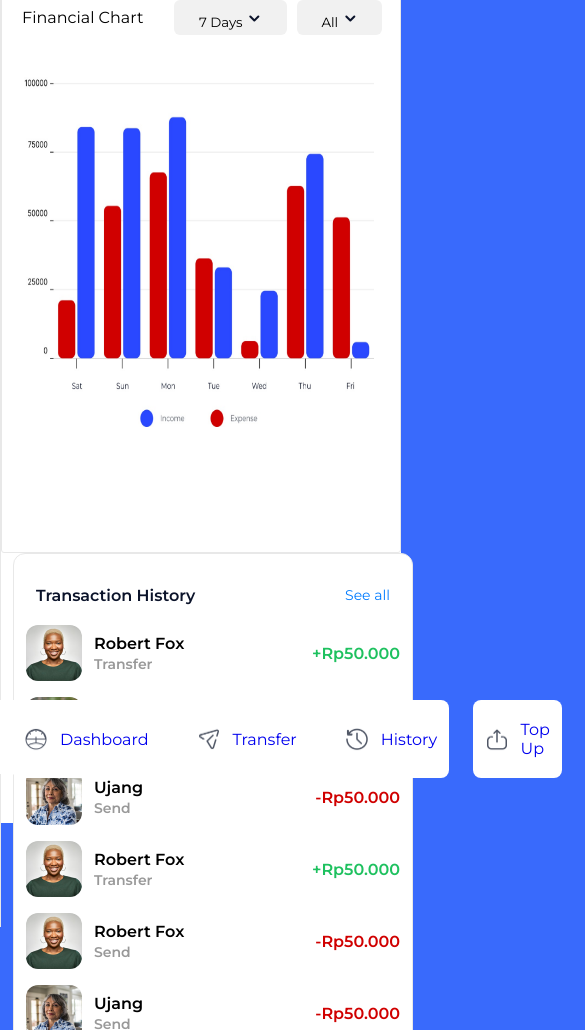
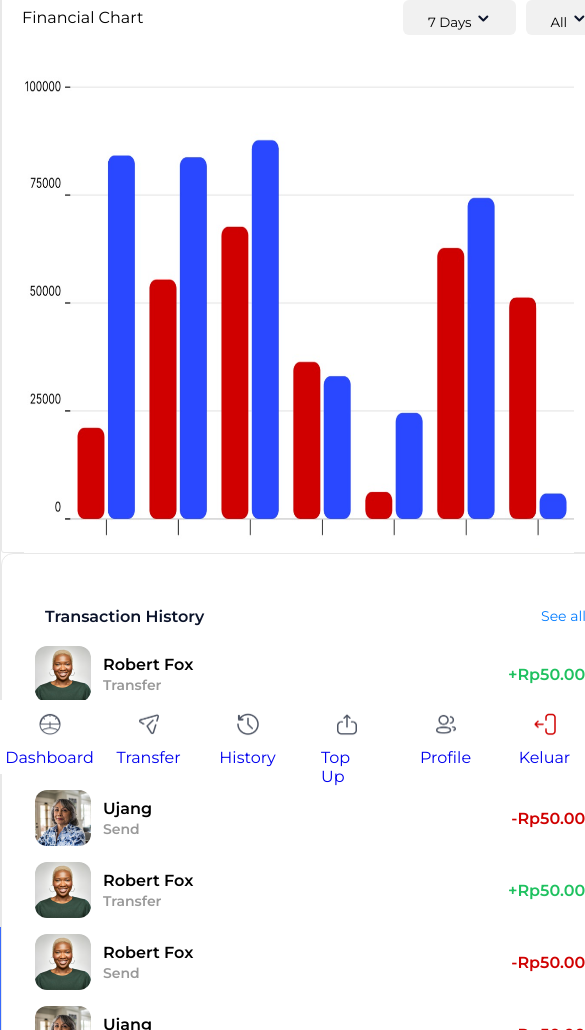
Before and after one commit to HN721/fgo24-css-slicing, a plain HTML site: page src/Dashboard/dashboard.html in a window 390 px wide. Shown: the part 70-1100 px from the top of the page, 585 px wide, since content can reach past the window. Drawn offline with Linux system fonts and the light colour scheme; files that its build step writes are made by us from their sources; a web font is replaced by a local one.

Commit message:
fix: update layouting landingpage

```diff
--- a/src/Dashboard/dashboard.html
+++ b/src/Dashboard/dashboard.html
@@ -61,6 +61,9 @@
 
         </div>
        <div class="content">
+        <div class="content-responsiv">
+          <p>test</p>
+        </div>
         <div class="content-left">
           <div class="content-child">
             <div class="img-duit">
--- a/src/Dashboard/style.css
+++ b/src/Dashboard/style.css
@@ -1157,7 +1157,7 @@ padding: 32px;
 @media only screen and (max-width: 768px) {
 
 body{
-  width: 400px;
+  width: 629px;
   height: 1067px;
 }
 .navbar{
@@ -1172,7 +1172,9 @@ body{
   flex-direction: column;
 }
 .trans{
-  width: 400px;
+  width: 629px;
+  margin: 0;
+  padding: 33px;
 }
 .chart{
   display: flex;
@@ -1180,40 +1182,55 @@ body{
 
 }
 .chart-child{
-  width: 400px;
+  width: 629px;
   margin: 0;
   border: 1px solid #E8E8E8;
   border-radius: 3px;
 }
 .cart{
-  width: 400px;
+  width: 629px;
   padding: 20px 20px;
   display: flex;
   justify-content: space-between;
   align-items: center;
 }
 .grafik{
-  width: 400px;
+  width: 629px;
   padding: 22px;
 }
 .grafik > img{
-  width: 350px;
-  height: 350px;
+  width: 550px;
+  height: 550px;
 }
 .content-left{
   display: none;
 }
-
+.content-responsiv{
+  display:inherit;
+}
 .sidebar-link{
   display: flex;
   padding: 0;
   gap: 0;
   background-color: white;
   flex-direction: row;
-  width: 400px;
+  width: 629px;
   height: 74px;
   position: fixed;
   bottom: 0;
 }
+.img-menu{
+  width: 24px;
+  height: 24px;
+}
+.menu{
+  display: flex;
+  flex-direction: column;
+  width: 75px;
+}
 
 }
+.content-responsiv{
+  display: none;
+  flex-direction: row;
+}
--- a/src/pages/register.css
+++ b/src/pages/register.css
@@ -15,7 +15,7 @@ body {
 
 .container {
   display: flex;
-  height: 100vh;
+  height: auto;
 }
 
 .login-left,
```
Also changed, not shown: index.html (+2 -2 lines), src/Dashboard/failed.html (+3 -3 lines), src/pages/Register.html (+1 -0 lines), style.css (+12 -2 lines).
